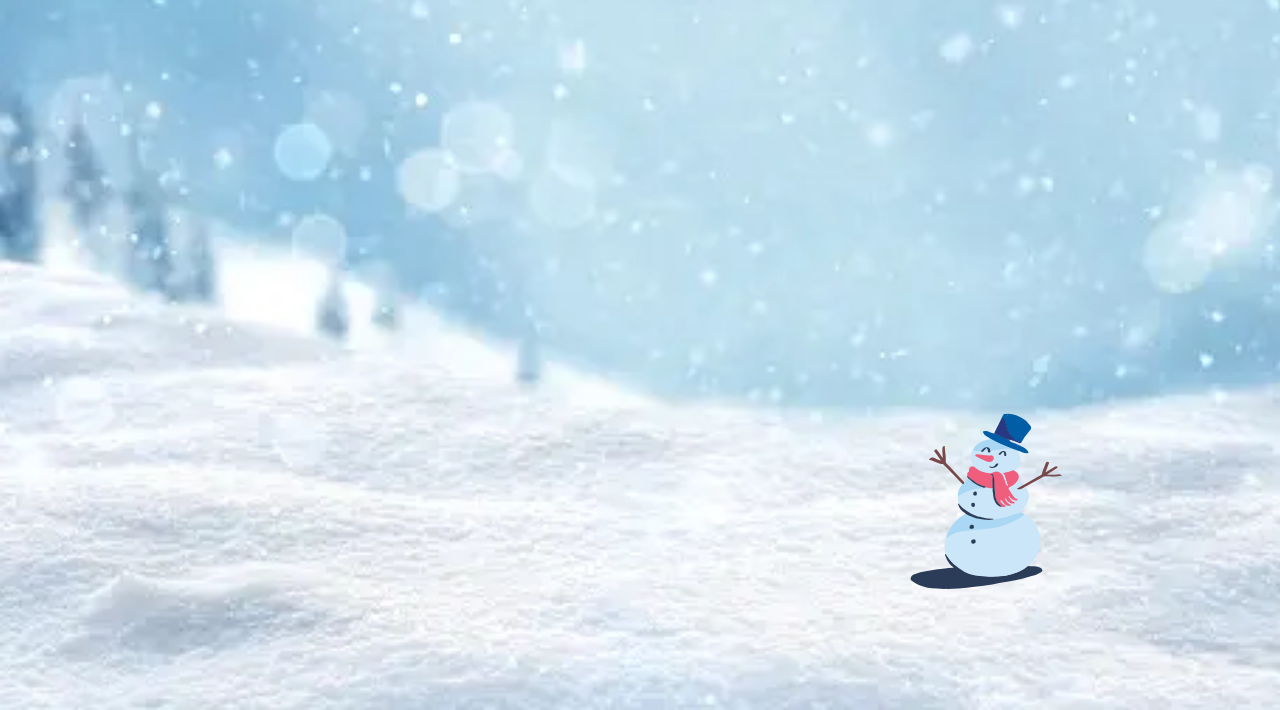
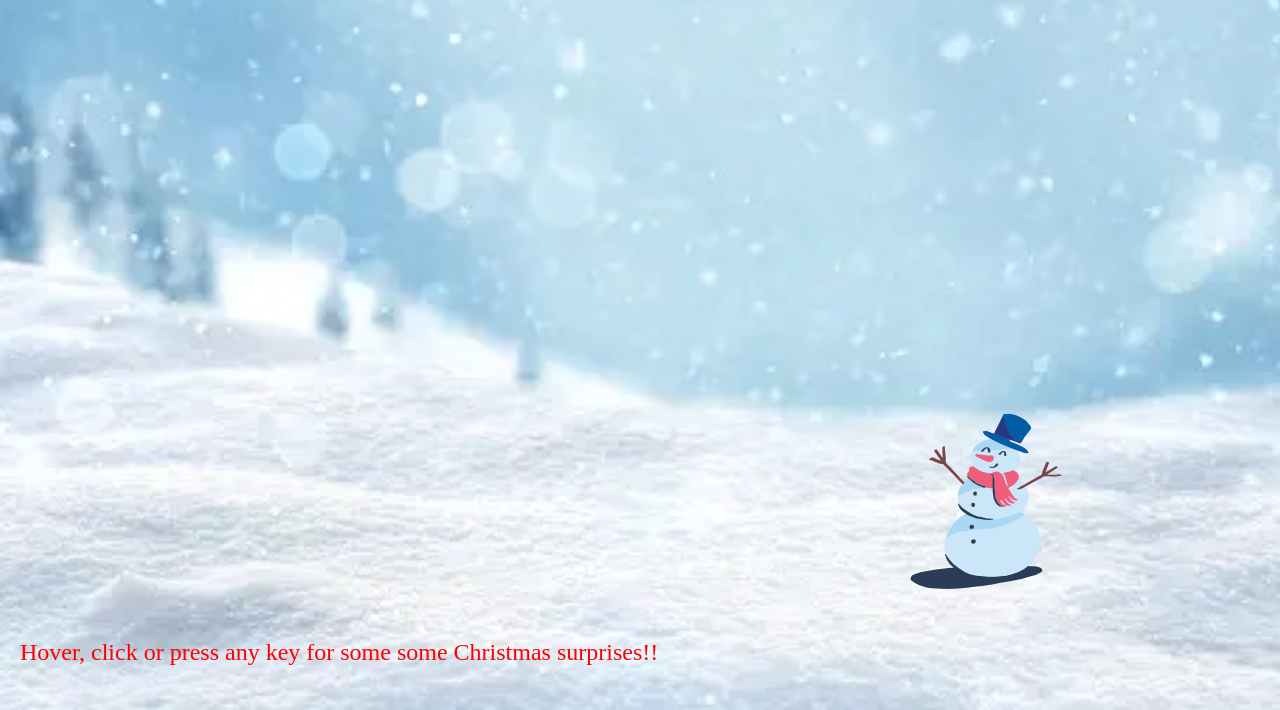
Before and after one commit to JennAnd/bookish-winner, a plain HTML site: page index.html in a window 1280 px wide. Shown: the part 90-800 px from the top of the page. Drawn offline with Linux system fonts and the light colour scheme; a web font is replaced by a local one.

Commit message:
Last changes again

```diff
--- a/index.html
+++ b/index.html
@@ -16,7 +16,7 @@
       autoplay
     ></audio>
 
-    <h1 class="merry-christmas" id="change-color" mouseover="changeColor">
+    <h1 class="merry-christmas" mouseover="changeColor">
       Click me for Christmas greeting
     </h1>
     <h3 class="greeting"></h3>
@@ -37,6 +37,8 @@
       <img src="images/reindeers.svg" alt="Reindeers" />
     </div>
 
+    <p>Hover, click or press any key for some some Christmas surprises!!</p>
+
     <script src="index.js"></script>
   </body>
 </html>
--- a/style.css
+++ b/style.css
@@ -102,6 +102,15 @@ body {
   }
 }
 
+p {
+  display: flex;
+  position: fixed;
+  z-index: 1;
+  bottom: 20px;
+  margin-left: 20px;
+  margin-right: 20px;
+}
+
 @media screen and (min-width: 394px) {
   .merry-christmas {
     padding-left: 3%;
@@ -125,7 +134,7 @@ body {
 
   .greeting {
     font-size: 200%;
-    margin-top: 15%;
+    margin-top: 20%;
     width: 500px;
     margin-left: 35%;
   }
@@ -147,10 +156,16 @@ body {
     height: 200px;
     margin-top: 90px;
   }
+  p {
+    font-size: x-large;
+  }
 }
 
 @media screen and (min-width: 1094px) {
   .santa-claus img {
     margin-top: 22%;
   }
+  .greeting {
+    margin-top: 15%;
+  }
 }
```
